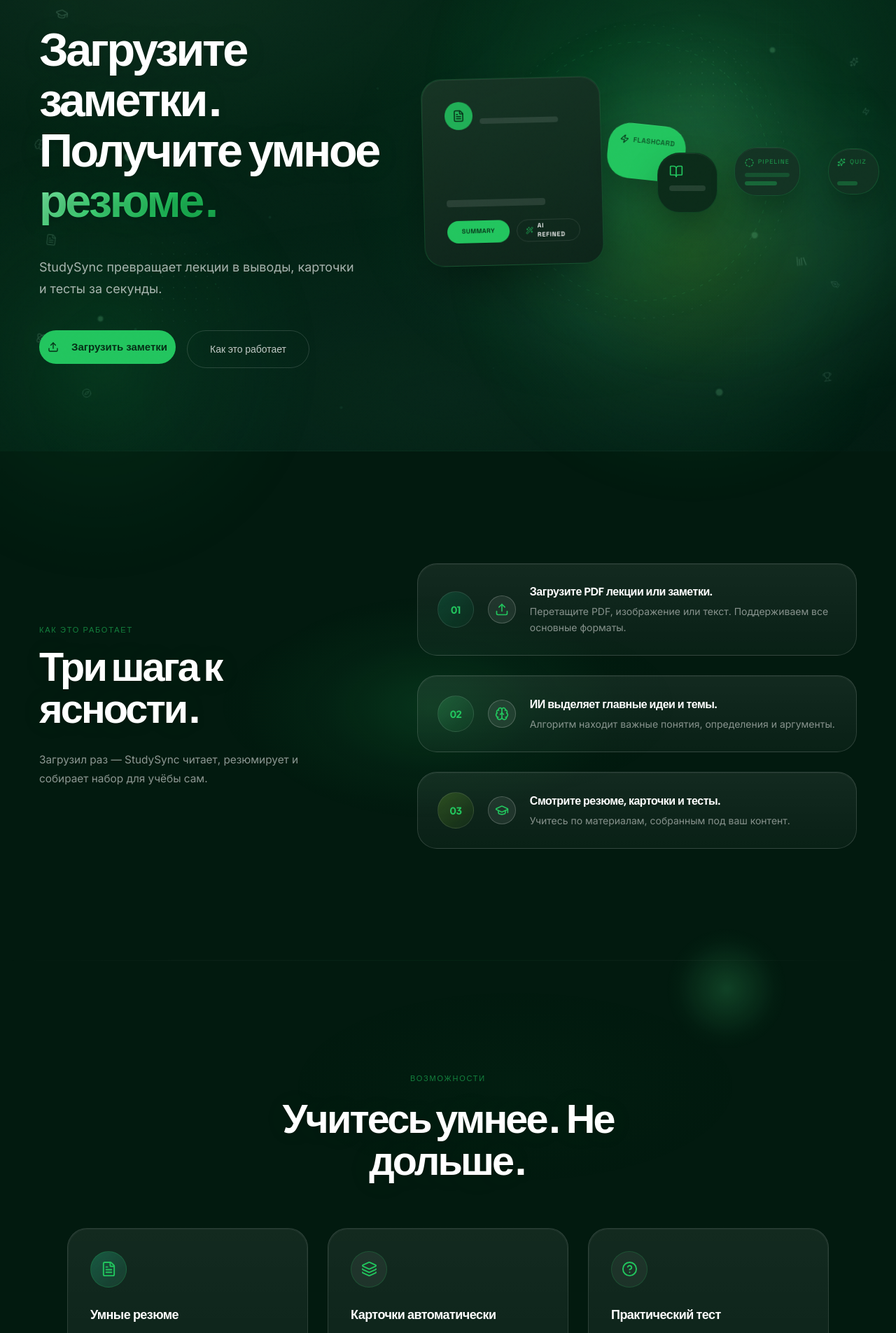
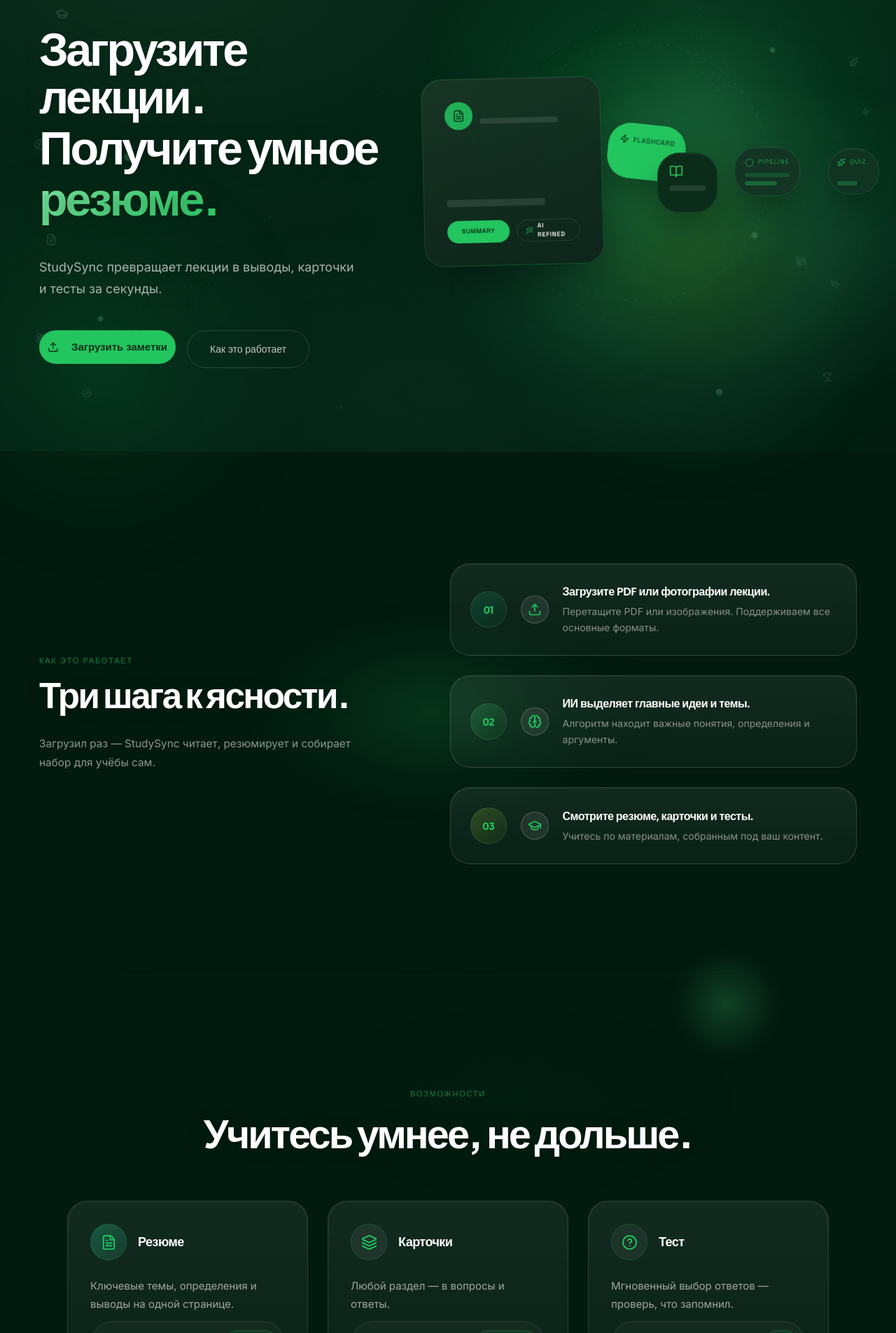
Before and after one commit to formleszs/diploma-front, a React (Vite) app: page / in a window 1280 px wide. Shown: the part 155-2060 px from the top of the page at 70% size. Built offline with nearby package versions, Linux system fonts and the light colour scheme.

Commit message:
small changes

```diff
--- a/src/app/pages/LecturePage.tsx
+++ b/src/app/pages/LecturePage.tsx
@@ -89,9 +89,9 @@
 
   if (notFound || !lecture) {
     return (
-      <div className="rounded-[28px] bg-surface p-8 text-center">
-        <p className="font-body text-violet">Лекция не найдена.</p>
-        <Button asChild className="mt-4 rounded-xl bg-lime text-violet">
+      <div className="rounded-[28px] border border-white/12 bg-[linear-gradient(160deg,rgba(14,43,28,0.94)_0%,rgba(8,30,20,0.94)_100%)] p-8 text-center">
+        <p className="font-body text-white/85">Лекция не найдена.</p>
+        <Button asChild className="mt-4 rounded-xl bg-[linear-gradient(135deg,#86efac_0%,#4ade80_100%)] text-violet hover:brightness-95 border border-lime/50">
           <Link to={projectId ? `/app/projects/${projectId}` : '/app'}>Назад</Link>
         </Button>
       </div>
@@ -112,49 +112,60 @@
       </div>
 
       <div className="grid gap-6 sm:grid-cols-3">
-        <div className="rounded-[28px] border border-white/10 bg-surface p-6">
+        <div className="rounded-[28px] border border-white/12 bg-[linear-gradient(180deg,rgba(255,255,255,0.07)_0%,rgba(255,255,255,0.03)_100%)] p-6 backdrop-blur-[2px]">
           <div className="flex items-center gap-2">
             <FileText size={20} className="text-lime" />
-            <span className="font-label text-xs uppercase text-violet/80">Summary</span>
+            <span className="font-label text-xs uppercase text-lime/65">Summary</span>
           </div>
-          <p className="mt-2 font-body text-sm text-violet">Краткое резюме по лекции</p>
-          <Button type="button" className="mt-4 w-full rounded-xl bg-lime text-violet hover:bg-lime-dark" onClick={handleSummary} disabled={summaryLoading}>
+          <p className="mt-2 font-body text-sm text-white/65">Краткое резюме по лекции</p>
+          <Button
+            type="button"
+            className="mt-4 w-full rounded-xl bg-[linear-gradient(135deg,#86efac_0%,#4ade80_100%)] text-violet hover:brightness-95 border border-lime/50"
+            onClick={handleSummary}
+            disabled={summaryLoading}
+          >
             {summaryLoading ? 'Загрузка…' : 'Получить саммари'}
           </Button>
           {summaryText !== null && (
-            <div className="mt-4 rounded-xl border border-violet/10 bg-violet/5 p-4">
-              <pre className="whitespace-pre-wrap break-words font-body text-sm text-violet">{summaryText}</pre>
+            <div className="mt-4 rounded-xl border border-white/12 bg-white/[0.03] p-4">
+              <pre className="whitespace-pre-wrap break-words font-body text-sm text-white/80">{summaryText}</pre>
             </div>
           )}
         </div>
 
-        <div className="rounded-[28px] border border-white/10 bg-surface p-6">
+        <div className="rounded-[28px] border border-white/12 bg-[linear-gradient(180deg,rgba(255,255,255,0.07)_0%,rgba(255,255,255,0.03)_100%)] p-6 backdrop-blur-[2px]">
           <div className="flex items-center gap-2">
             <Layers size={20} className="text-lime" />
-            <span className="font-label text-xs uppercase text-violet/80">Flashcards</span>
+            <span className="font-label text-xs uppercase text-lime/65">Flashcards</span>
           </div>
-          <p className="mt-2 font-body text-sm text-violet">Карточки для запоминания</p>
-          <Button type="button" className="mt-4 w-full rounded-xl bg-lime text-violet hover:bg-lime-dark" onClick={handleFlashcards}>
+          <p className="mt-2 font-body text-sm text-white/65">Карточки для запоминания</p>
+          <Button
+            type="button"
+            className="mt-4 w-full rounded-xl bg-[linear-gradient(135deg,#86efac_0%,#4ade80_100%)] text-violet hover:brightness-95 border border-lime/50"
+            onClick={handleFlashcards}
+          >
             Сгенерировать карточки
           </Button>
-          {flashcardsMessage && <p className="mt-4 font-body text-sm text-violet/70">{flashcardsMessage}</p>}
+          {flashcardsMessage && <p className="mt-4 font-body text-sm text-white/68">{flashcardsMessage}</p>}
         </div>
 
         <div
-          className={`rounded-[28px] border border-white/10 p-6 transition-colors ${
-            quizLocked ? 'cursor-not-allowed bg-surface/70 opacity-90' : 'bg-surface'
+          className={`rounded-[28px] border border-white/12 p-6 transition-colors ${
+            quizLocked
+              ? 'cursor-not-allowed bg-[linear-gradient(180deg,rgba(255,255,255,0.05)_0%,rgba(255,255,255,0.025)_100%)] opacity-90'
+              : 'bg-[linear-gradient(180deg,rgba(255,255,255,0.07)_0%,rgba(255,255,255,0.03)_100%)]'
           }`}
         >
           {quizLocked ? (
             <Tooltip>
               <TooltipTrigger asChild>
                 <div className="block">
-                  <div className="flex items-center gap-2 text-violet/50">
-                    <HelpCircle size={20} className="text-violet/40" />
+                  <div className="flex items-center gap-2 text-white/38">
+                    <HelpCircle size={20} className="text-white/28" />
                     <span className="font-label text-xs uppercase">Quiz</span>
                   </div>
-                  <p className="mt-2 font-body text-sm text-violet/50">Проверка знаний</p>
-                  <div className="mt-4 flex w-full items-center justify-center rounded-xl border border-violet/20 bg-violet/10 py-3 font-body text-sm text-violet/50">
+                  <p className="mt-2 font-body text-sm text-white/45">Проверка знаний</p>
+                  <div className="mt-4 flex w-full items-center justify-center rounded-xl border border-white/15 bg-white/[0.06] py-3 font-body text-sm text-white/45">
                     Открыть квиз
                   </div>
                 </div>
@@ -167,10 +178,14 @@
             <>
               <div className="flex items-center gap-2">
                 <HelpCircle size={20} className="text-lime" />
-                <span className="font-label text-xs uppercase text-violet/80">Quiz</span>
+                <span className="font-label text-xs uppercase text-lime/65">Quiz</span>
               </div>
-              <p className="mt-2 font-body text-sm text-violet">Проверка знаний</p>
-              <Button type="button" className="mt-4 w-full rounded-xl bg-lime text-violet hover:bg-lime-dark" onClick={handleQuiz}>
+              <p className="mt-2 font-body text-sm text-white/65">Проверка знаний</p>
+              <Button
+                type="button"
+                className="mt-4 w-full rounded-xl bg-[linear-gradient(135deg,#86efac_0%,#4ade80_100%)] text-violet hover:brightness-95 border border-lime/50"
+                onClick={handleQuiz}
+              >
                 Открыть квиз
               </Button>
             </>
--- a/src/components/ProfileModal.tsx
+++ b/src/components/ProfileModal.tsx
@@ -87,11 +87,11 @@
 
   return (
     <Dialog open={isOpen} onOpenChange={(open) => !open && onClose()}>
-      <DialogContent className="max-w-[420px] p-0 border-0 overflow-hidden !bg-surface rounded-[24px] shadow-[0_24px_60px_-12px_rgba(5,46,22,0.35)]">
-        <DialogHeader className="p-6 pb-4 border-b border-violet/10">
-          <DialogTitle className="font-heading text-2xl text-violet flex items-center gap-3">
-            <div className="w-10 h-10 bg-lime/20 rounded-xl flex items-center justify-center">
-              <User size={20} className="text-lime" />
+      <DialogContent className="max-w-[420px] p-0 overflow-hidden rounded-2xl border border-white/15 bg-[linear-gradient(160deg,rgba(14,43,28,0.94)_0%,rgba(8,30,20,0.94)_100%)] shadow-[0_34px_80px_-18px_rgba(0,0,0,0.55)] backdrop-blur-xl">
+        <DialogHeader className="p-6 pb-4 border-b border-white/12 bg-[linear-gradient(180deg,rgba(255,255,255,0.04)_0%,rgba(255,255,255,0.01)_100%)]">
+          <DialogTitle className="font-heading text-2xl text-white flex items-center gap-3">
+            <div className="w-10 h-10 bg-lime/25 rounded-xl flex items-center justify-center border border-lime/25 shadow-[0_0_20px_rgba(74,222,128,0.22)]">
+              <User size={20} className="text-violet" />
             </div>
             Профиль
           </DialogTitle>
@@ -100,7 +100,7 @@
         <div className="p-6 space-y-6">
           <div className="flex flex-col items-center gap-3">
             <label className="relative cursor-pointer">
-              <div className="h-24 w-24 rounded-full overflow-hidden bg-violet/10 border-2 border-violet/20 flex items-center justify-center text-2xl font-heading text-violet">
+              <div className="h-24 w-24 rounded-full overflow-hidden bg-white/[0.05] border-2 border-white/18 flex items-center justify-center text-2xl font-heading text-white shadow-[0_10px_28px_-10px_rgba(0,0,0,0.45)]">
                 {src ? (
                   <img src={src} alt="" className="h-full w-full object-cover" />
                 ) : (
@@ -114,33 +114,37 @@
                 onChange={handleAvatarChange}
                 disabled={uploading}
               />
-              <span className="absolute bottom-0 right-0 flex h-8 w-8 items-center justify-center rounded-full bg-lime text-violet">
+              <span className="absolute bottom-0 right-0 flex h-8 w-8 items-center justify-center rounded-full bg-[linear-gradient(135deg,#86efac_0%,#4ade80_100%)] text-violet border border-lime/50 shadow-[0_0_24px_-8px_rgba(74,222,128,0.8)]">
                 <Camera size={16} />
               </span>
             </label>
-            {uploading && <p className="font-body text-sm text-violet/70">Загрузка...</p>}
+            {uploading && <p className="font-body text-sm text-white/70">Загрузка...</p>}
           </div>
 
           <form onSubmit={handleSubmitName} className="space-y-3">
-            <label className="block font-label uppercase tracking-[0.08em] text-xs text-violet/80">
+            <label className="block font-label uppercase tracking-[0.08em] text-xs text-white/75">
               Отображаемое имя
             </label>
             <div className="flex gap-2">
               <Input
                 value={displayName}
                 onChange={(e) => setDisplayName(e.target.value.slice(0, MAX_DISPLAY_NAME_LENGTH))}
-                className="h-12 flex-1 rounded-xl border-violet/15 bg-violet/5 text-violet"
+                className="h-12 flex-1 rounded-xl bg-white/[0.07] border border-white/18 font-body text-white placeholder:text-white/45 focus-visible:ring-2 focus-visible:ring-lime/50 focus-visible:border-lime/35 shadow-inner shadow-black/10 transition-[box-shadow,border-color,background-color]"
                 maxLength={MAX_DISPLAY_NAME_LENGTH}
               />
-              <Button type="submit" disabled={saving} className="rounded-xl bg-lime text-violet hover:bg-lime-dark">
+              <Button
+                type="submit"
+                disabled={saving}
+                className="rounded-xl bg-[linear-gradient(135deg,#86efac_0%,#4ade80_100%)] text-violet hover:brightness-95 border border-lime/50 shadow-[0_0_36px_-10px_rgba(74,222,128,0.7)]"
+              >
                 {saving ? 'Сохранение...' : 'Сохранить'}
               </Button>
             </div>
-            <p className="font-body text-xs text-violet/60">{displayName.length}/{MAX_DISPLAY_NAME_LENGTH}</p>
+            <p className="font-body text-xs text-white/55">{displayName.length}/{MAX_DISPLAY_NAME_LENGTH}</p>
             {error && <p className="font-body text-sm text-red-400">{error}</p>}
           </form>
 
-          <p className="font-body text-sm text-violet/70">{user.email}</p>
+          <p className="font-body text-sm text-white/72">{user.email}</p>
         </div>
       </DialogContent>
     </Dialog>
--- a/src/lib/i18n.ts
+++ b/src/lib/i18n.ts
@@ -10,21 +10,21 @@
       getStarted: 'Начать',
     },
     hero: {
-      headline: 'Загрузите заметки. Получите умное резюме.',
+      headline: 'Загрузите лекции.\nПолучите умное\nрезюме.',
       subheadline: 'StudySync превращает лекции в выводы, карточки и тесты за секунды.',
       uploadNotes: 'Загрузить заметки',
       seeHowItWorks: 'Как это работает',
     },
     features: {
       label: 'Возможности',
-      heading: 'Учитесь умнее. Не дольше.',
-      smartSummaries: 'Умные резюме',
+      heading: 'Учитесь умнее, не дольше.',
+      smartSummaries: 'Резюме',
       smartSummariesDesc: 'Ключевые темы, определения и выводы на одной странице.',
       smartSummariesDetail: 'Одна страница. Вся суть.',
-      autoFlashcards: 'Карточки автоматически',
+      autoFlashcards: 'Карточки',
       autoFlashcardsDesc: 'Любой раздел — в вопросы и ответы.',
       autoFlashcardsDetail: 'Листай, отслеживай прогресс.',
-      practiceQuiz: 'Практический тест',
+      practiceQuiz: 'Тест',
       practiceQuizDesc: 'Мгновенный выбор ответов — проверь, что запомнил.',
       practiceQuizDetail: 'Быстрая проверка перед экзаменом.',
       learnMore: 'Подробнее',
@@ -33,8 +33,8 @@
       label: 'Как это работает',
       heading: 'Три шага к ясности.',
       tagline: 'Загрузил раз — StudySync читает, резюмирует и собирает набор для учёбы сам.',
-      step1Title: 'Загрузите PDF лекции или заметки.',
-      step1Desc: 'Перетащите PDF, изображение или текст. Поддерживаем все основные форматы.',
+      step1Title: 'Загрузите PDF или фотографии лекции.',
+      step1Desc: 'Перетащите PDF или изображения. Поддерживаем все основные форматы.',
       step2Title: 'ИИ выделяет главные идеи и темы.',
       step2Desc: 'Алгоритм находит важные понятия, определения и аргументы.',
       step3Title: 'Смотрите резюме, карточки и тесты.',
@@ -58,7 +58,7 @@
       flashcardFlip: 'Перевернуть карточку',
       stage1Label: '1. Загрузка',
       stage2Label: '2. Обработка ИИ',
-      stage3Label: '3. Результаты',
+      stage3Label: 'Результаты',
       resultsHeading: 'Ваши материалы',
       startHere: 'Начните здесь',
       pipelineUpload: 'Загрузка',
@@ -205,7 +205,7 @@
       flashcardFlip: 'Flip card',
       stage1Label: '1. Upload',
       stage2Label: '2. AI processing',
-      stage3Label: '3. Results',
+      stage3Label: 'Results',
       resultsHeading: 'Your materials',
       startHere: 'Start here',
       pipelineUpload: 'Upload',
--- a/src/sections/Features.tsx
+++ b/src/sections/Features.tsx
@@ -60,7 +60,7 @@
           <span className="font-label uppercase tracking-[0.16em] text-[11px] text-lime/60 mb-4 block">
             {t.features.label}
           </span>
-          <h2 className="font-display text-[clamp(34px,4.5vw,60px)] leading-[1.05] text-white max-w-2xl mx-auto headline-depth pb-1 overflow-visible">
+          <h2 className="font-display text-[clamp(34px,4.5vw,60px)] leading-[1.05] text-white mx-auto max-w-2xl md:max-w-none md:whitespace-nowrap headline-depth pb-1 overflow-visible">
             {t.features.heading}
           </h2>
         </div>
@@ -73,12 +73,14 @@
                 key={index}
                 className="feature-card card-inner-light group rounded-2xl bg-[linear-gradient(180deg,rgba(255,255,255,0.07)_0%,rgba(255,255,255,0.03)_100%)] border border-white/[0.12] p-7 lg:p-8 flex flex-col transition-[transform,box-shadow,background-color,border-color] duration-300 hover:bg-[linear-gradient(180deg,rgba(255,255,255,0.1)_0%,rgba(255,255,255,0.045)_100%)] hover:border-lime/30 hover:-translate-y-2 hover:shadow-[0_28px_64px_-14px_rgba(0,0,0,0.4)]"
               >
-                <div className={`feature-card-icon ${style.iconWrap} bg-gradient-to-br ${style.iconGradient} rounded-xl flex items-center justify-center mb-7 border border-lime/20 transition-transform duration-300`} style={{ width: 52, height: 52 }}>
-                  <feature.icon size={23} className="text-lime" />
+                <div className="flex items-center gap-4 mb-6 min-h-[52px]">
+                  <div className={`feature-card-icon ${style.iconWrap} bg-gradient-to-br ${style.iconGradient} rounded-xl flex items-center justify-center border border-lime/20 transition-transform duration-300 shrink-0`} style={{ width: 52, height: 52 }}>
+                    <feature.icon size={23} className="text-lime" />
+                  </div>
+                  <h3 className="font-heading text-[clamp(18px,1.35vw,21px)] font-semibold text-white leading-tight">
+                    {feature.title}
+                  </h3>
                 </div>
-                <h3 className="font-heading text-[clamp(18px,1.4vw,22px)] font-semibold text-white mb-3 leading-tight">
-                  {feature.title}
-                </h3>
                 <p className="font-body text-[15px] text-white/60 leading-[1.7] mb-3 flex-1">
                   {feature.description}
                 </p>
--- a/src/sections/Hero.tsx
+++ b/src/sections/Hero.tsx
@@ -71,7 +71,7 @@
     return () => ctx.revert();
   }, []);
 
-  const headlineWords = t.hero.headline.split(' ');
+  const headlineLines = t.hero.headline.split('\n');
 
   return (
     <section ref={sectionRef} className="relative w-full min-h-screen bg-transparent overflow-visible flex items-center pt-24 pb-24">
@@ -92,8 +92,13 @@
             ref={headlineRef}
             className="font-display text-[clamp(42px,5.2vw,76px)] leading-[1.02] text-white mb-8 headline-depth pb-3 overflow-visible max-w-[13ch]"
           >
-            {headlineWords.map((word, i) => (
-              <span key={i} className={`word inline-block mr-[0.16em] pb-[0.06em] ${i === headlineWords.length - 1 ? 'text-gradient-lime' : ''}`}>{word}</span>
+            {headlineLines.map((line, i) => (
+              <span
+                key={i}
+                className={`word block pb-[0.08em] ${i === headlineLines.length - 1 ? 'text-gradient-lime' : ''}`}
+              >
+                {line}
+              </span>
             ))}
           </h1>
 
--- a/src/sections/HowItWorks.tsx
+++ b/src/sections/HowItWorks.tsx
@@ -57,11 +57,11 @@
       />
 
       <div className="relative z-10 w-full max-w-[1400px] mx-auto px-6 lg:px-14 flex flex-col lg:flex-row items-start lg:items-center justify-between gap-14 lg:gap-24">
-        <div ref={headingRef} className="lg:w-[38%] max-w-md">
+        <div ref={headingRef} className="lg:w-[42%] max-w-none">
           <span className="step-label font-label uppercase tracking-[0.16em] text-[11px] text-lime/60 mb-3 block">
             {t.howItWorks.label}
           </span>
-          <h2 className="step-heading font-display text-[clamp(34px,4.5vw,60px)] leading-[1.05] text-white mb-7 headline-depth pb-1 overflow-visible">
+          <h2 className="step-heading font-display text-[clamp(34px,4vw,56px)] leading-[1.05] text-white mb-7 headline-depth pb-1 overflow-visible md:whitespace-nowrap">
             {t.howItWorks.heading}
           </h2>
           <p className="step-tagline font-body text-[clamp(15px,1.2vw,18px)] text-white/55 leading-[1.75]">
```
